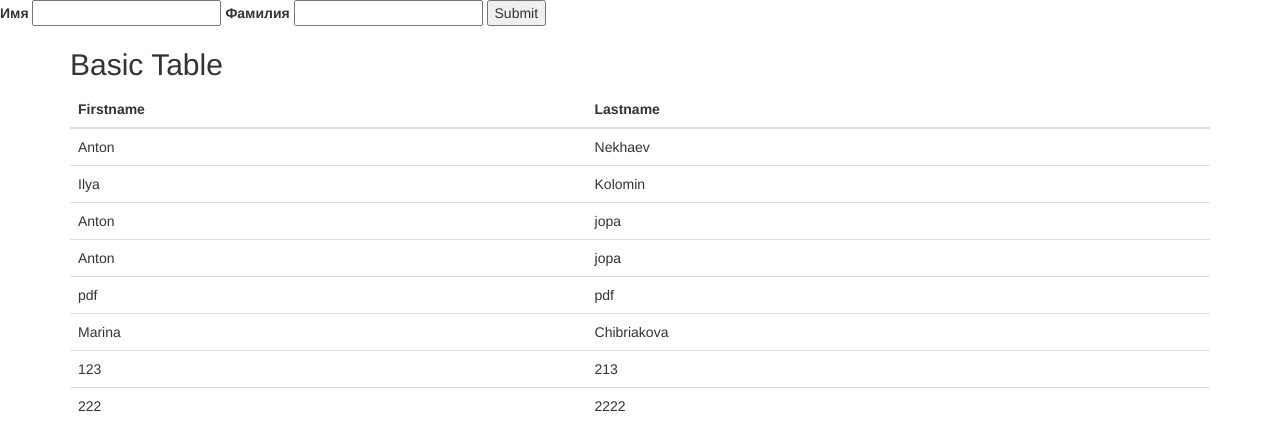
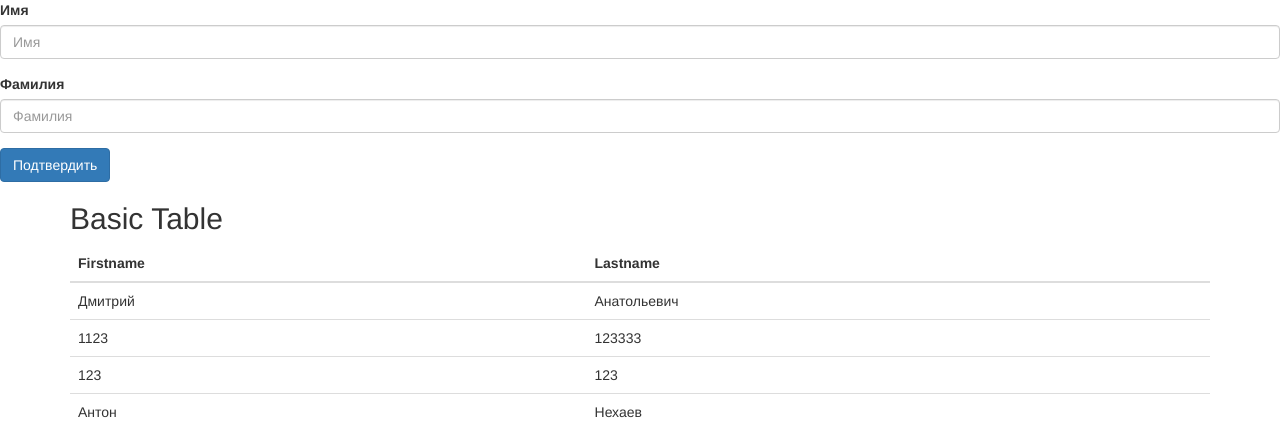
Before and after one commit to NAD777/Database-show-site, a Flask app: page / in a window 1280 px wide. Shown: the top 422 px of the page. Run offline with Flask 2, Linux system fonts and the light colour scheme; data comes from the database, SQL or seed files in the repository; both versions use the stored data as it was after the commit; some libraries are stand-ins or nearby versions.

Commit message:
new things

```diff
--- a/main.py
+++ b/main.py
@@ -31,6 +31,7 @@
         for row in self.cursor.fetchall():
             #result.append({'name':self.write_unicode(row[0]),'surname':self.write_unicode(row[1])})
           results.append({'name': row[0], 'surname': row[1]})
+          results.reverse()
         return results
 
     def new_base(self):
--- a/templates/index.html
+++ b/templates/index.html
@@ -9,12 +9,23 @@
 
 </head>
 <body>
+{#<form method="POST">#}
+{#    <label for="namefield">Имя</label>#}
+{#    <input type="text" id="namefield" name="name">#}
+{#    <label for="surnamefield">Фамилия</label>#}
+{#    <input type="text" id="surnamefield" name="surname">#}
+{#    <input class="btn" type="submit">#}
+{#</form>#}
 <form method="POST">
-    <label for="namefield">Имя</label>
-    <input type="text" id="namefield" name="name">
+  <div class="form-group">
+    <label for="name">Имя</label>
+    <input type="text" class="form-control" id="namefield" aria-describedby="nameHelp" placeholder="Имя" name="name">
+  </div>
+  <div class="form-group">
     <label for="surnamefield">Фамилия</label>
-    <input type="text" id="surnamefield" name="surname">
-    <input type="submit">
+    <input type="text" class="form-control" id="surnamefield" name="surname" placeholder="Фамилия">
+  </div>
+  <button type="submit" class="btn btn-primary">Подтвердить</button>
 </form>
     <div class="container">
 	  <h2>Basic Table</h2>
```
Also changed, not shown: man.db.
